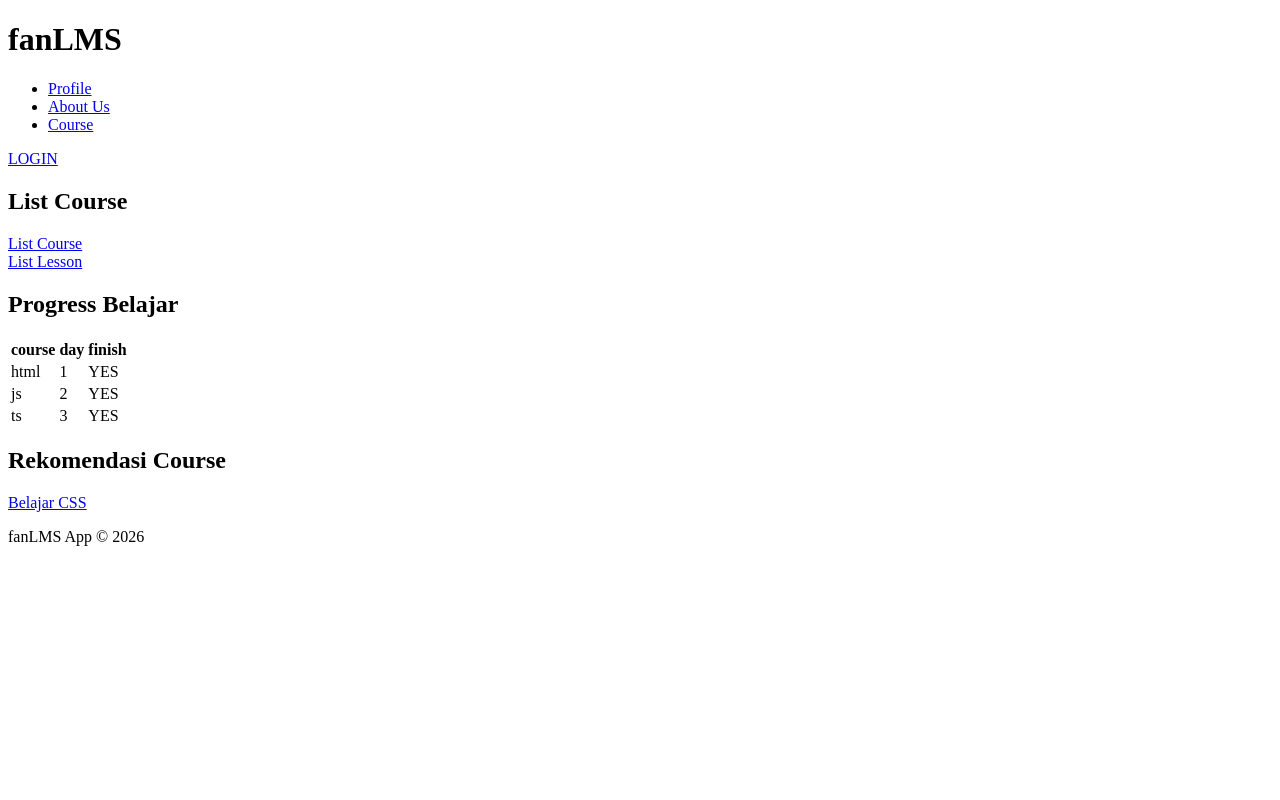
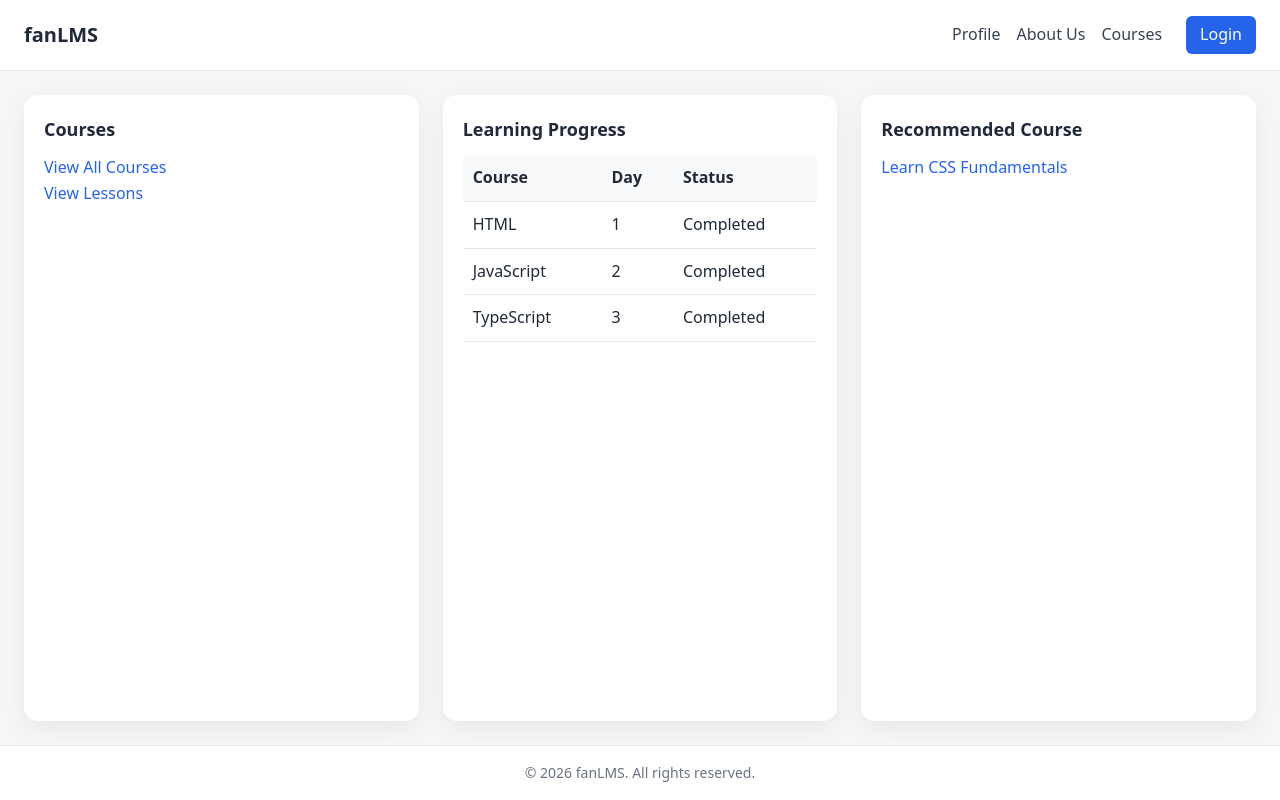
Before and after one commit to aufafaf/LMSApp, a plain HTML site: page lms-html/dashboard.html in a window 1280 px wide. Drawn offline with Linux system fonts and the light colour scheme.

Commit message:
add css dashboard

```diff
--- /dev/null
+++ b/lms-html/assets/css/style.css
@@ -0,0 +1,191 @@
+/* * {
+  margin: 0;
+  padding: 0;
+  box-sizing: border-box;
+}
+
+.container {
+  min-height: 100vh;
+  background-color: aquamarine;
+}
+
+.content {
+  display: flex;
+  flex-direction: column;
+  justify-content: center;
+  align-items: center;
+  background-color: aquamarine;
+  min-height: 100vh;
+}
+
+.header {
+  display: flex;
+  justify-content: space-between;
+}
+
+.navbar {
+  display: flex;
+  gap: 10px;
+}
+
+.list-nav {
+  display: flex;
+  gap: 10px;
+}
+
+.course-dashboard {
+}
+
+.progres-dashboard {
+} */
+
+/* =====================
+   RESET & GLOBAL
+===================== */
+* {
+  margin: 0;
+  padding: 0;
+  box-sizing: border-box;
+}
+
+body {
+  font-family: system-ui, sans-serif;
+  background-color: #f4f6f8;
+  color: #1f2937;
+  line-height: 1.6;
+}
+
+/* =====================
+   APP CONTAINER
+===================== */
+.app-container {
+  min-height: 100vh;
+  display: flex;
+  flex-direction: column;
+}
+
+/* =====================
+   HEADER
+===================== */
+.app-header {
+  display: flex;
+  justify-content: space-between;
+  align-items: center;
+  padding: 16px 24px;
+  background-color: #ffffff;
+  border-bottom: 1px solid #e5e7eb;
+}
+
+.brand-title {
+  font-size: 20px;
+  font-weight: 700;
+}
+
+/* =====================
+   NAVIGATION
+===================== */
+.main-nav {
+  display: flex;
+  align-items: center;
+  gap: 24px;
+}
+
+.nav-list {
+  display: flex;
+  gap: 16px;
+  list-style: none;
+}
+
+.nav-list a {
+  text-decoration: none;
+  color: #374151;
+  font-weight: 500;
+}
+
+.nav-login {
+  text-decoration: none;
+  padding: 6px 14px;
+  background-color: #2563eb;
+  color: #ffffff;
+  border-radius: 6px;
+  font-weight: 500;
+}
+
+/* =====================
+   DASHBOARD LAYOUT
+===================== */
+.dashboard {
+  flex: 1;
+  padding: 24px;
+  display: grid;
+  grid-template-columns: repeat(auto-fit, minmax(280px, 1fr));
+  gap: 24px;
+}
+
+/* =====================
+   DASHBOARD CARD
+===================== */
+.dashboard-card {
+  background-color: #ffffff;
+  padding: 20px;
+  border-radius: 14px;
+  box-shadow: 0 8px 24px rgba(0, 0, 0, 0.06);
+}
+
+.card-title {
+  font-size: 18px;
+  margin-bottom: 12px;
+}
+
+.card-content a {
+  text-decoration: none;
+  color: #2563eb;
+  font-weight: 500;
+}
+
+/* =====================
+   TABLE
+===================== */
+.progress-table {
+  width: 100%;
+  border-collapse: collapse;
+  margin-top: 8px;
+}
+
+.progress-table th,
+.progress-table td {
+  padding: 10px;
+  text-align: left;
+  border-bottom: 1px solid #e5e7eb;
+}
+
+.progress-table th {
+  background-color: #f9fafb;
+  font-weight: 600;
+}
+
+/* =====================
+   FOOTER
+===================== */
+.app-footer {
+  text-align: center;
+  padding: 16px;
+  background-color: #ffffff;
+  border-top: 1px solid #e5e7eb;
+  font-size: 14px;
+  color: #6b7280;
+}
+
+/* =====================
+   RESPONSIVE
+===================== */
+@media (max-width: 768px) {
+  .app-header {
+    flex-direction: column;
+    gap: 12px;
+  }
+
+  .main-nav {
+    flex-direction: column;
+  }
+}
--- a/lms-html/dashboard.html
+++ b/lms-html/dashboard.html
@@ -3,60 +3,94 @@
   <head>
     <meta charset="UTF-8" />
     <meta name="viewport" content="width=device-width, initial-scale=1.0" />
-    <title>Document</title>
+
+    <!-- SEO -->
+    <title>Dashboard | fanLMS</title>
+    <meta
+      name="description"
+      content="fanLMS dashboard to manage courses, lessons, and learning progress."
+    />
+
+    <!-- CSS -->
+    <link rel="stylesheet" href="./assets/css/style.css" />
   </head>
+
   <body>
-    <header>
-      <h1>fanLMS</h1>
-      <nav>
-        <ul>
+    <div class="app-container">
+      <!-- HEADER -->
+      <header class="app-header">
+        <div class="brand">
+          <h1 class="brand-title">fanLMS</h1>
+        </div>
+
+        <nav class="main-nav" aria-label="Main Navigation">
+          <ul class="nav-list">
             <li><a href="#">Profile</a></li>
             <li><a href="#">About Us</a></li>
-          <li><a href="#">Course</a></li>
+            <li><a href="#">Courses</a></li>
           </ul>
-        <a href="/login.html">LOGIN</a>
+          <a href="/login.html" class="nav-login">Login</a>
         </nav>
       </header>
-    <main>
-      <section>
-        <h1>List Course</h1>
-        <a href="./course/index.html">List Course</a> <br />
-        <a href="./lesson/index.html">List Lesson</a>
+
+      <!-- MAIN CONTENT -->
+      <main class="dashboard">
+        <!-- COURSE SECTION -->
+        <section class="dashboard-card">
+          <h2 class="card-title">Courses</h2>
+          <div class="card-content">
+            <a href="./course/index.html">View All Courses</a><br />
+            <a href="./lesson/index.html">View Lessons</a>
+          </div>
         </section>
-      <section>
-        <h1>Progress Belajar</h1>
-        <table>
+
+        <!-- PROGRESS SECTION -->
+        <section class="dashboard-card">
+          <h2 class="card-title">Learning Progress</h2>
+
+          <div class="card-content">
+            <table class="progress-table">
               <thead>
                 <tr>
-              <th>course</th>
-              <th>day</th>
-              <th>finish</th>
+                  <th>Course</th>
+                  <th>Day</th>
+                  <th>Status</th>
                 </tr>
               </thead>
               <tbody>
                 <tr>
-              <td>html</td>
+                  <td>HTML</td>
                   <td>1</td>
-              <td>YES</td>
+                  <td>Completed</td>
                 </tr>
                 <tr>
-              <td>js</td>
+                  <td>JavaScript</td>
                   <td>2</td>
-              <td>YES</td>
+                  <td>Completed</td>
                 </tr>
                 <tr>
-              <td>ts</td>
+                  <td>TypeScript</td>
                   <td>3</td>
-              <td>YES</td>
+                  <td>Completed</td>
                 </tr>
               </tbody>
             </table>
+          </div>
         </section>
-      <section>
-        <h1>Rekomendasi Course</h1>
-        <a href="./course/css.html">Belajar CSS</a>
+
+        <!-- RECOMMENDATION SECTION -->
+        <section class="dashboard-card">
+          <h2 class="card-title">Recommended Course</h2>
+          <div class="card-content">
+            <a href="./course/css.html">Learn CSS Fundamentals</a>
+          </div>
         </section>
       </main>
-    <footer><p>fanLMS App &copy; 2026</p></footer>
+
+      <!-- FOOTER -->
+      <footer class="app-footer">
+        <p>&copy; 2026 fanLMS. All rights reserved.</p>
+      </footer>
+    </div>
   </body>
 </html>
```
Also changed, not shown: lms-html/index.html (+8 -3 lines). Lines whose indentation alone changed are shown as unchanged.
